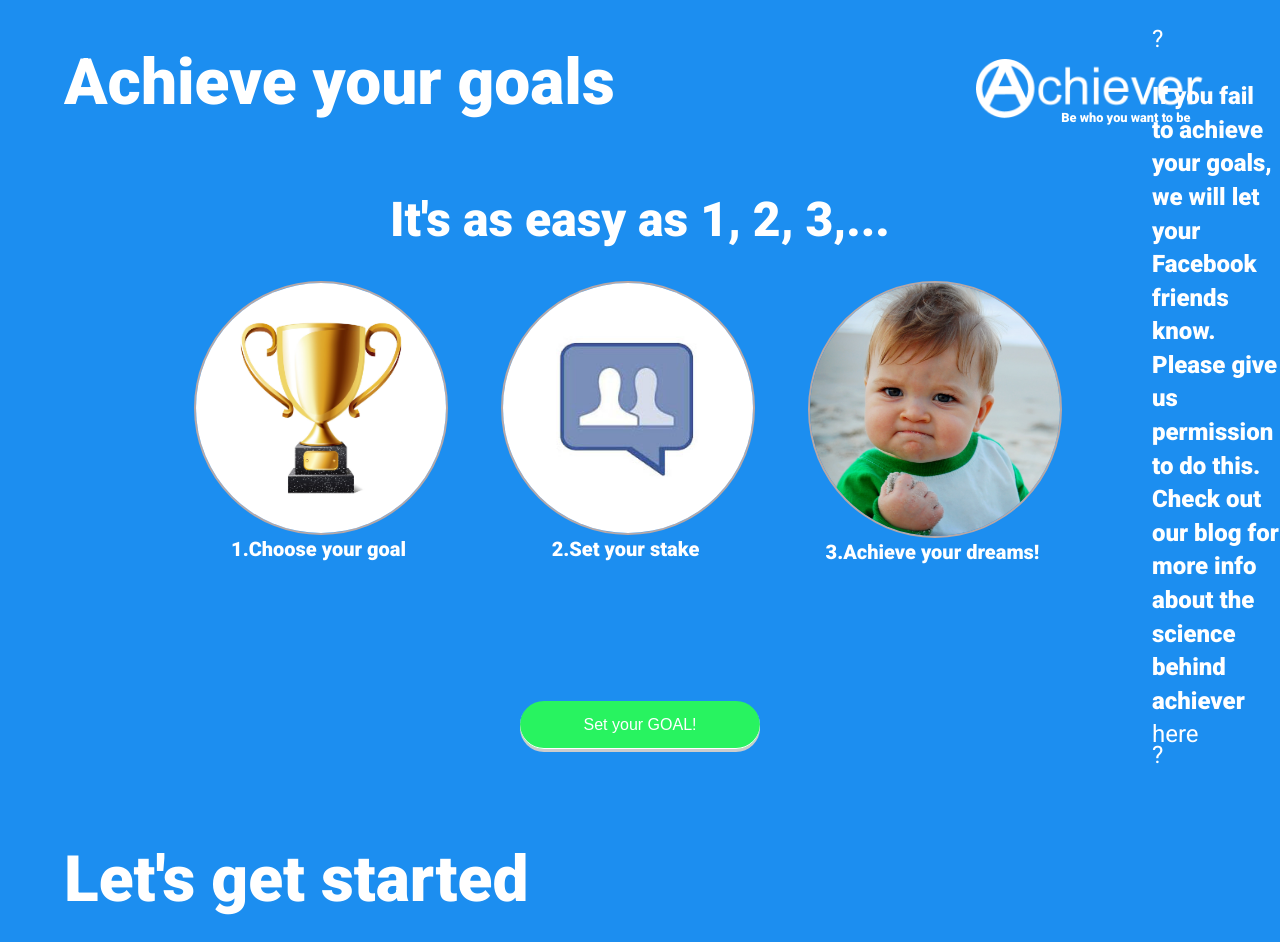
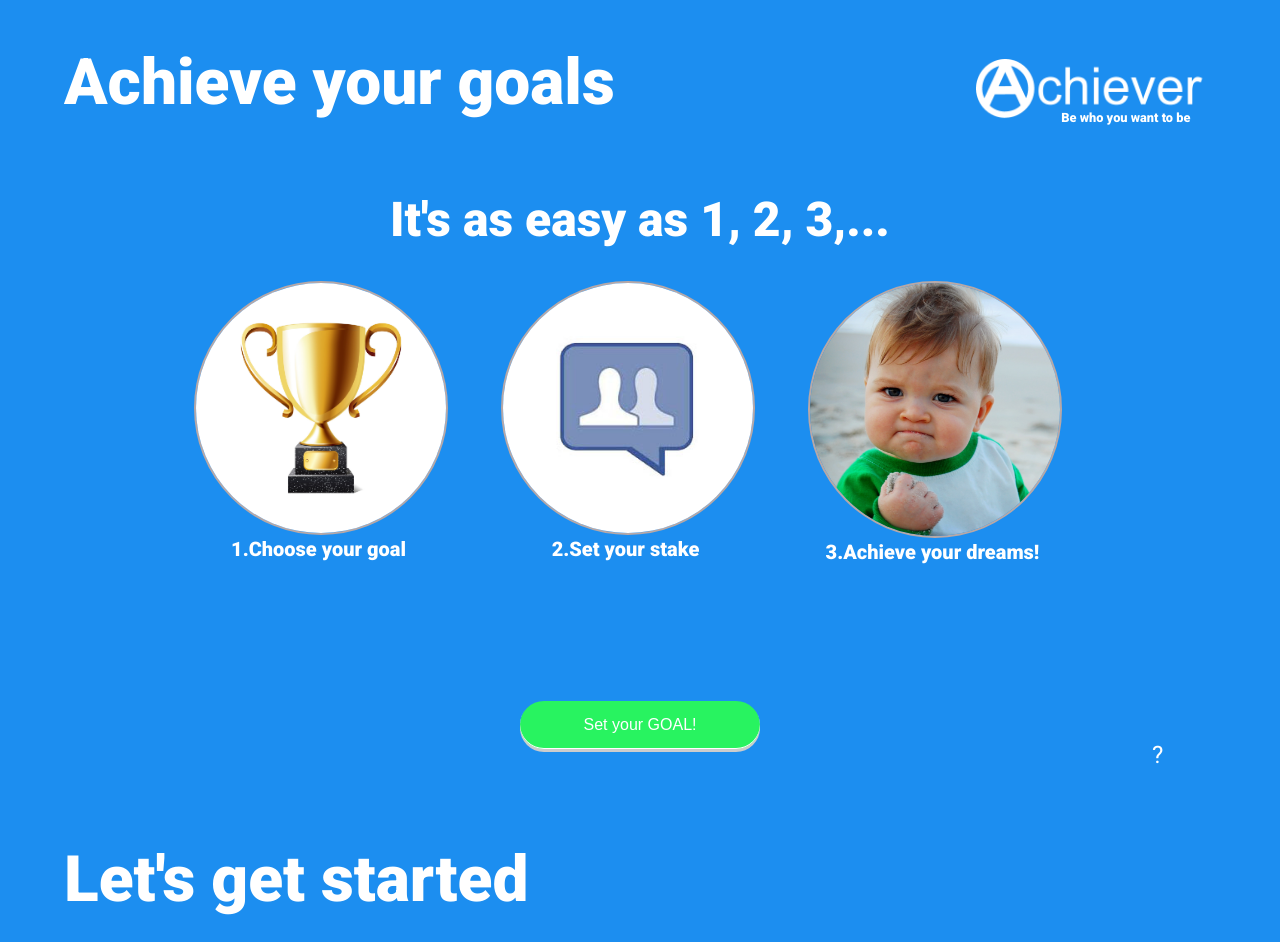
Before and after one commit to PolGuixe/Achiever, a PHP site: page / in a window 1280 px wide; the page is wider, and only the part inside the window is pictured. Shown: the top 942 px of that part. Run offline with PHP 8.4, Linux system fonts and the light colour scheme; some libraries are stand-ins or nearby versions.

Commit message:
fix merge screw up

```diff
--- a/index.php
+++ b/index.php
@@ -141,17 +141,6 @@
 	           </div>
 		</div>
 
-<<<<<<< HEAD
-=======
-        <div class="help">
-            <a  onclick='overlay()'>   ?</a>
-            <div id="overlay">
-                <div>
-                    <p>If you fail to achieve your goals, we will let your Facebook friends know. Please give us permission to do this. Check out our blog for more info about the science behind achiever <a href="http://behaviouralinsights.wordpress.com/">here </a> </p>
-                </div>
-             </div>
-           </div>
->>>>>>> fde9a8b3a40419fcc9dcebae73f69f291cd09e6b
 
 		<div class="panel setStake">
 			<div class="header">Set your stake</div>
@@ -173,13 +162,8 @@
 			</div><!--contentWrapper-->
 
             <div class="help">
-<<<<<<< HEAD
             <a onclick='overlay("overlay4")'>   ?</a>
             <div class="overlay" id="overlay4">
-=======
-            <a  onclick='overlay()'>   ?</a>
-            <div id="overlay">
->>>>>>> fde9a8b3a40419fcc9dcebae73f69f291cd09e6b
                 <div>
                     <p>In order to motivate you, there will be something at stake if you do not achieve your goal. Please select your motivator. Check out our blog for more info about the science behind achiever <a href="http://behaviouralinsights.wordpress.com/">here </a> </p>
                 </div>
@@ -209,17 +193,6 @@
 	           </div>
 	</div>
 
-<<<<<<< HEAD
-=======
-<div class="help">
-            <a  onclick='overlay()'>   ?</a>
-            <div id="overlay">
-                <div>
-                    <p>Someone will have to check on your progress, to make sure you really do what you promise. Select this person carefully to be independent and fair, your social reputation might be at stake. Check out our blog for more info about the science behind achiever <a href="http://behaviouralinsights.wordpress.com/">here </a> </p>
-                </div>
-             </div>
-           </div>
->>>>>>> fde9a8b3a40419fcc9dcebae73f69f291cd09e6b
 
 <div class="panel congrats">
 			<div id="congrats">CONGRATULATIONS!</div>
```
